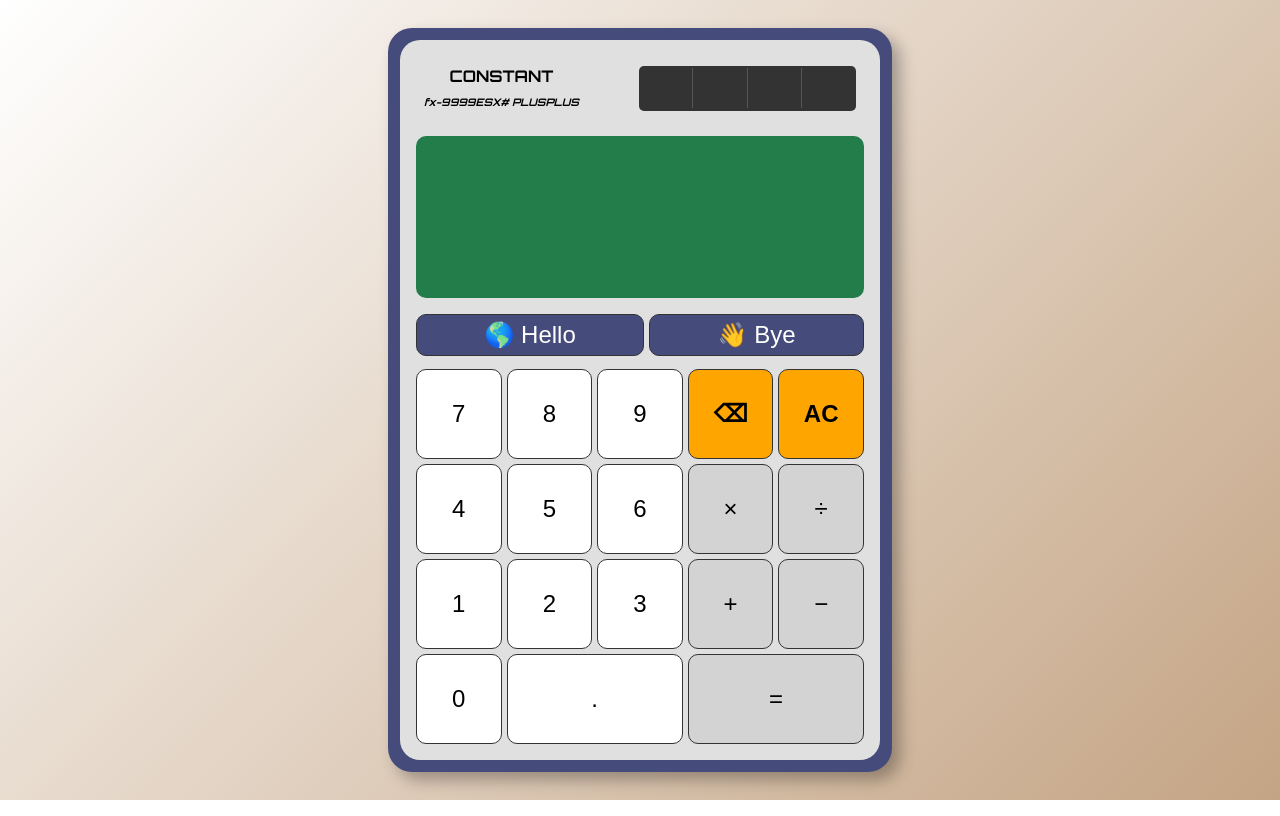
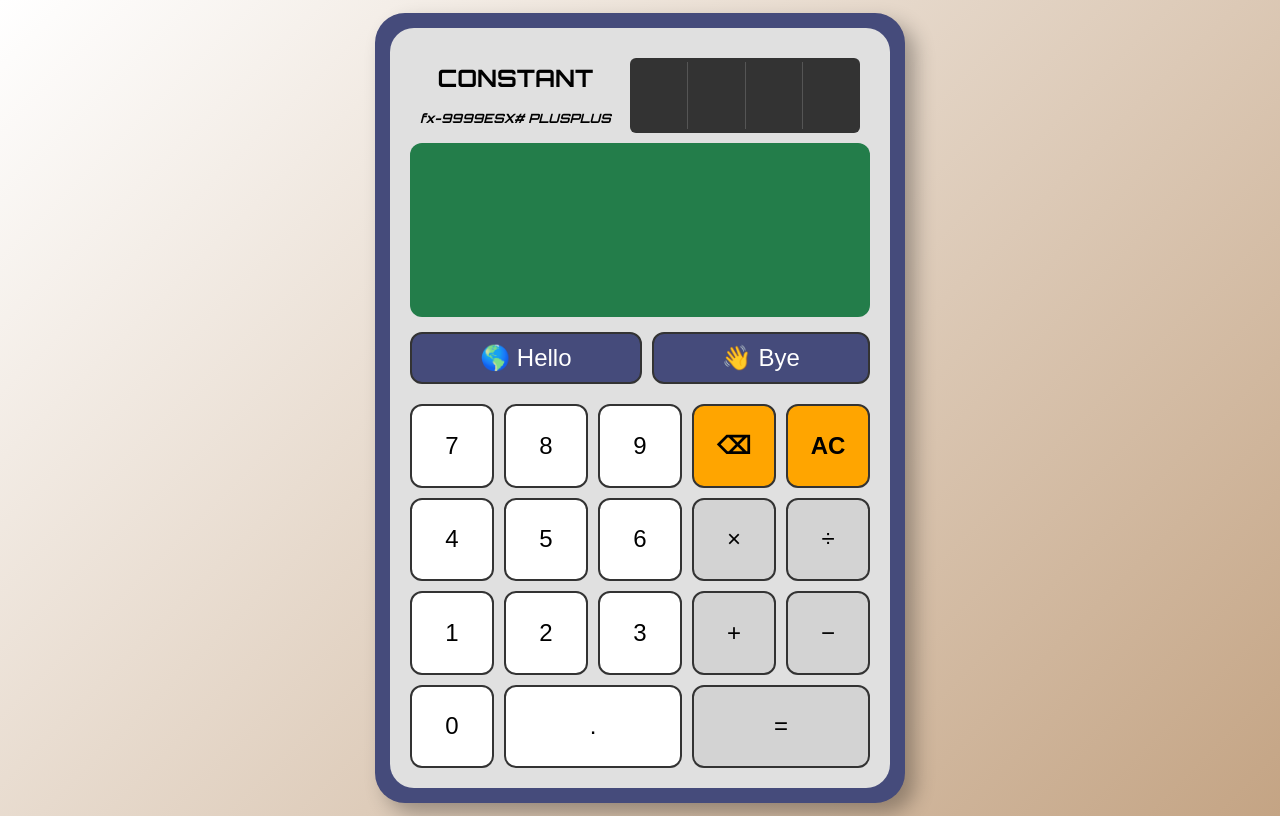
Before and after one commit to MJayConstantino/se-2144-prelims, a website built with Vite: page index.html in a window 1280 px wide. Built offline with nearby package versions, Linux system fonts and the light colour scheme; a web font is replaced by a local one.

Commit message:
clean up fixes

```diff
--- a/src/main.ts
+++ b/src/main.ts
@@ -168,7 +168,7 @@ class Calculator {
         this.currentOperation = '';
         this.previousResult = '';
         this.result = '';
-        this.specialText = 'Goodbye';
+        this.specialText = 'Goodbye!';
         this.updateDisplay();
         setTimeout(() => {
             this.currentOperation = '';
--- a/src/style.css
+++ b/src/style.css
@@ -14,8 +14,6 @@ body {
   justify-content: center;
   min-height: 100vh;
   background: linear-gradient(135deg, white 0%, #C4A484 100%);
-  margin: 0;
-  padding: 0;
 }
 
 #app {
@@ -28,20 +26,20 @@ body {
 
 .outer-calculator {
   background-color: #454b7b;
-  padding: 12px;
-  border-radius: 24px;
-  box-shadow: 8px 8px 16px rgba(0, 0, 0, 0.3);
-  min-width: 60vmin;
-  max-width: 90vmin;
-  height: 90vh;
+  padding: 15px;
+  border-radius: 30px;
+  box-shadow: 10px 10px 20px rgba(0, 0, 0, 0.3);
+  width: 90vw;
+  max-width: 500px;
+  height: 95vh;
   display: flex;
   flex-direction: column;
 }
 
 .inner-calculator {
   background-color: #e0e0e0;
-  border-radius: 20px;
-  padding: 16px;
+  border-radius: 24px;
+  padding: 20px;
   flex-grow: 1;
   display: flex;
   flex-direction: column;
@@ -51,29 +49,28 @@ body {
   display: flex;
   justify-content: space-between;
   align-items: center;
-  padding: 8px 0;
-  margin-bottom: 8px;
+  padding: 10px 0;
 }
 
 .logo-text {
   color: black;
   font-weight: bold;
-  font-size: 1rem;
-  margin-left: 8px;
+  font-size: 1.5rem;
+  margin-left: 10px;
   text-align: center;
 }
 
 .logo-text .model {
   font-style: italic;
-  font-size: 0.65rem;
+  font-size: 0.8rem;
 }
 
 .solar-panel {
   background-color: #333;
-  height: 45px;
-  width: 48.5%;
-  border-radius: 5px;
-  margin-right: 8px;
+  height: 75px;
+  width: 50%;
+  border-radius: 6px;
+  margin-right: 10px;
   display: flex;
   justify-content: space-evenly;
   align-items: center;
@@ -87,17 +84,15 @@ body {
 
 .screen {
   background-color: #237d4a;
-  padding: 12px;
-  border-radius: 10px;
-  margin-bottom: 12px;
+  padding: 15px;
+  border-radius: 12px;
+  margin-bottom: 15px;
   flex-grow: 0;
   flex-shrink: 0;
   height: 20%;
   display: flex;
   flex-direction: column;
   justify-content: space-between;
-  margin-top: 8px;
-  margin-bottom: 16px;
 }
 
 #operation-display, #result-display {
@@ -114,42 +109,41 @@ body {
 #special-display {
   font-family: "Raleway Dots", sans-serif;
   font-weight: bold;
-  font-size: 3.5rem;
+  font-size: 4.5rem;
   text-align: center;
   color: #3c00ac;
 }
 
 #result-display {
-  font-size: 2.25rem;
+  font-size: 2.5rem;
   text-align: right;
 }
 
 .keypad {
   display: flex;
   flex-direction: column;
-  gap: 5px;
+  gap: 10px;
   flex-grow: 1;
-  overflow: hidden;
 }
 
 .special-buttons {
   display: flex;
-  gap: 5px;
-  margin-bottom: 8px;
+  gap: 10px;
+  margin-bottom: 10px;
 }
 
 .grid-keypad {
   display: grid;
   grid-template-columns: repeat(5, 1fr);
-  gap: 5px;
+  gap: 10px;
   flex-grow: 1;
 }
 
 button {
   font-size: 1.5rem;
-  padding: 6px;
-  border: 1.5px solid #333;
-  border-radius: 10px;
+  padding: 10px;
+  border: 2px solid #333;
+  border-radius: 12px;
   cursor: pointer;
   transition: background-color 0.25s;
   display: flex;
@@ -188,11 +182,23 @@ button.special {
 button.decimal {
   background-color: white;
   color: black;
-  grid-column: span 2
+  grid-column: span 2;
 }
 
-button:hover {
-  filter: brightness(1.1);
+button.digit:hover, button.decimal:hover {
+  background-color: lightgrey;
+}
+
+button.operation:hover, button.equals:hover {
+  filter: brightness(1.2);
+}
+
+button.special:hover {
+  filter: brightness(1.2);
+}
+
+#backspace:hover, #clear:hover {
+  filter: brightness(1.2);
 }
 
 @keyframes blink {
@@ -205,39 +211,3 @@ button:hover {
   content: '|';
   animation: blink 1s infinite;
 }
-
-@media (max-height: 600px) {
-  .outer-calculator {
-    height: 95vh;
-  }
-
-  button {
-    font-size: 1.3rem;
-    padding: 5px;
-  }
-
-  .screen {
-    padding: 10px;
-  }
-
-  #operation-display {
-    font-size: 0.3rem;
-  }
-
-  #result-display {
-    font-size: 0.6rem;
-  }
-
-  .logo-text .model {
-    font-style: italic;
-    font-size: 0.2rem;
-  }
-
-  #special-display {
-    font-family: "Raleway Dots", sans-serif;
-    font-weight: bold;
-    font-size: 2rem;
-    text-align: center;
-    color: #3c00ac;
-  }
-}
```
